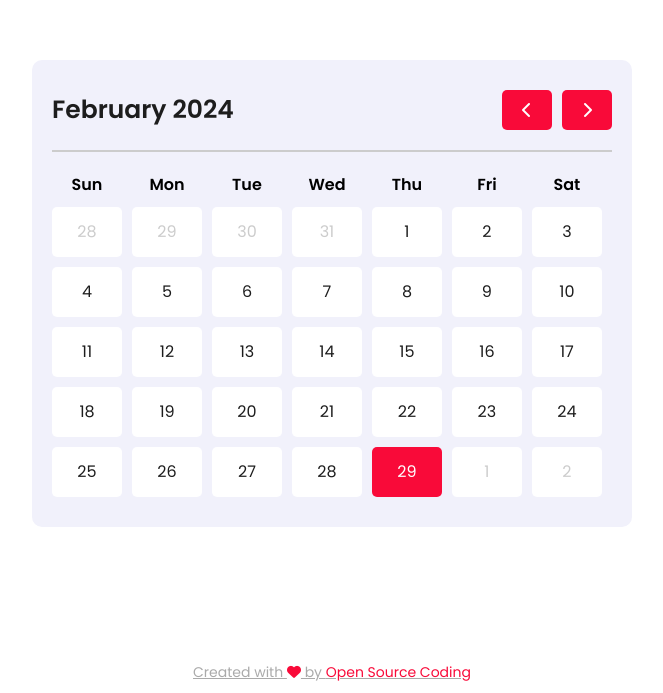
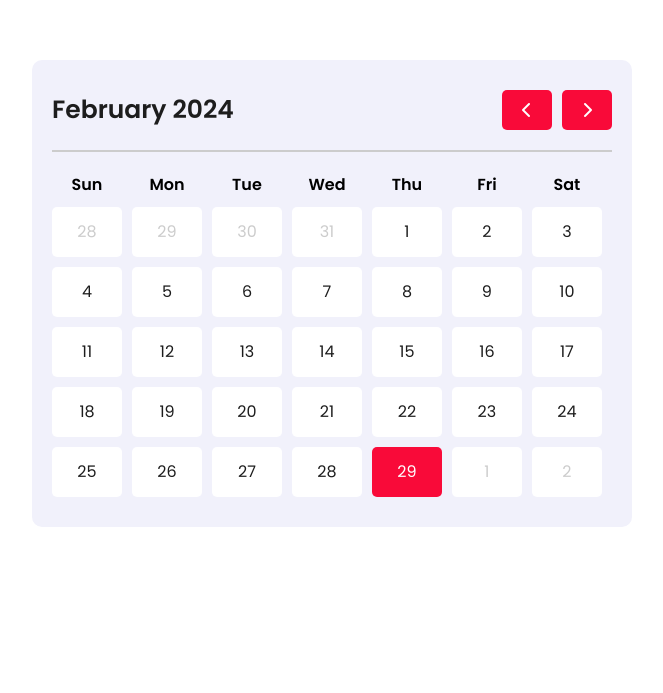
Before and after one commit to younuskhan1/calendar-normal-js, a plain HTML site: page index.html in a window 1280 px wide. Shown: the part 107-800 px from the top of the page, without its empty margins (308-971 px from the left). Drawn offline with Linux system fonts and the light colour scheme.

Commit message:
some edition is made

```diff
--- a/index.html
+++ b/index.html
@@ -39,13 +39,6 @@
       </div>
     </div>
 
-    <!-- Credits -->
-    <div class="credits">
-      <a href="https://www.youtube.com/channel/UCiUtBDVaSmMGKxg1HYeK-BQ">
-        Created with <span><i class="fas fa-heart"></i></span> by
-        <span>Open Source Coding</span>
-      </a>
-    </div>
 
     <!-- SCRIPT -->
     <script src="script.js"></script>
--- a/style.css
+++ b/style.css
@@ -105,16 +105,3 @@ body {
 .days .day.prev {
   color: #ccc;
 }
-
-/* Credits */
-.credits a {
-  position: absolute;
-  bottom: 10px;
-  left: 50%;
-  transform: translateX(-50%);
-  font-size: 14px;
-  color: #aaa;
-}
-.credits span {
-  color: var(--primary-color);
-}
```
